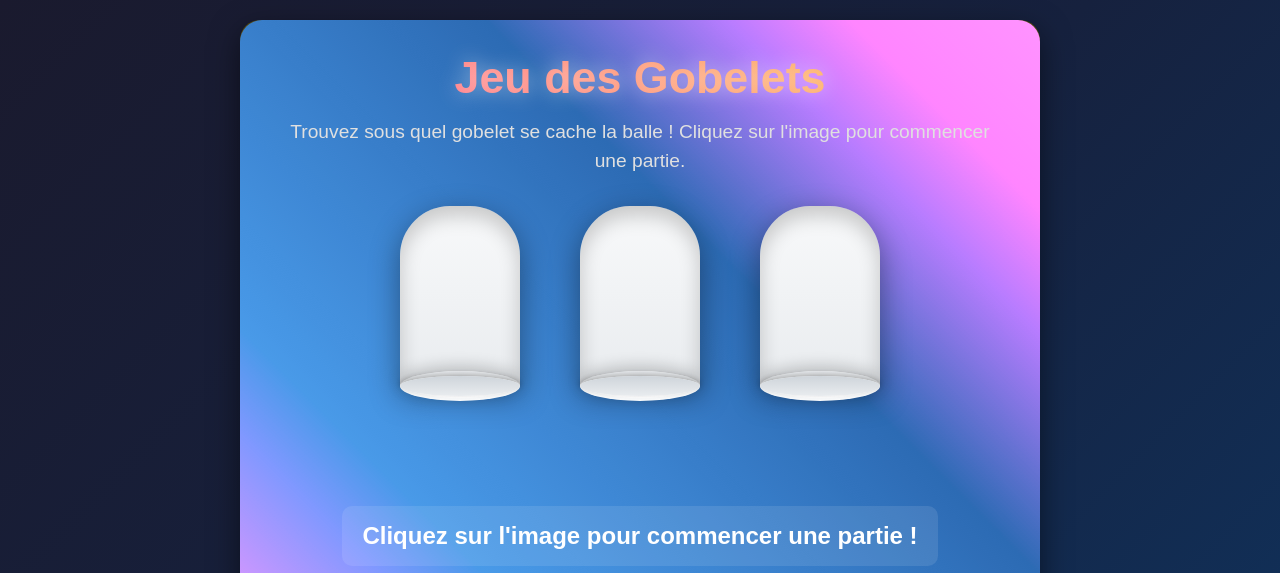
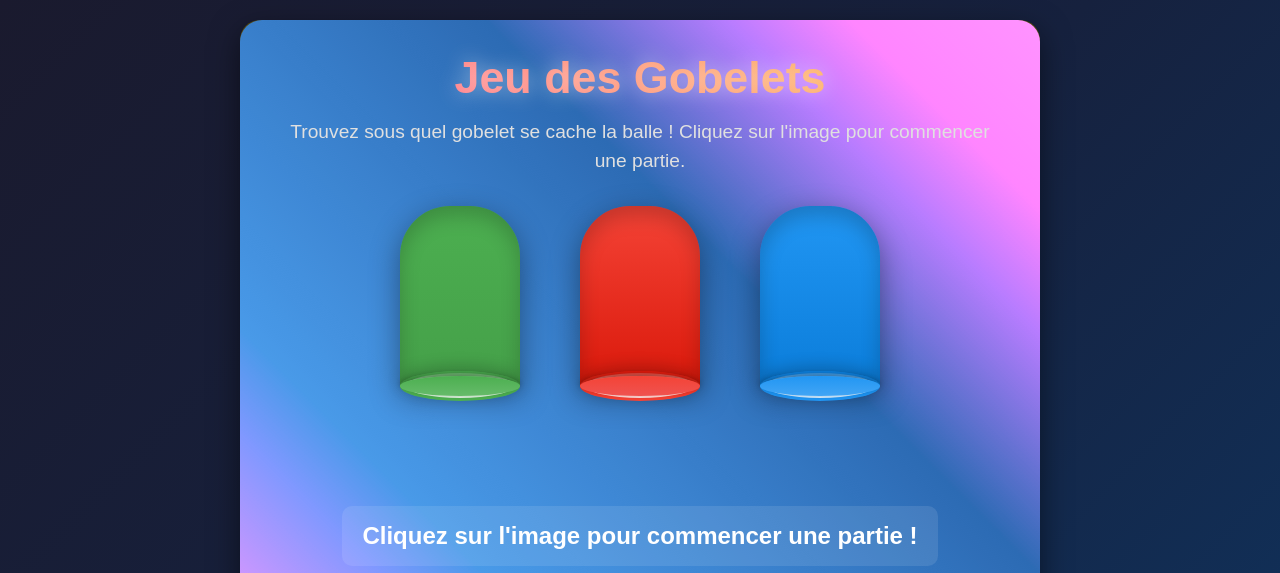
Before and after one commit to djoker99999/versouvert.github.io, a plain HTML site: page index.html in a window 1280 px wide. Shown: the top 573 px of the page. Drawn offline with Linux system fonts and the light colour scheme.

Commit message:
Update index.html

```diff
--- a/index.html
+++ b/index.html
@@ -104,7 +104,6 @@
         .cup-body {
             width: 100%;
             height: 100%;
-            background: linear-gradient(to bottom, #f8f9fa, #e9ecef);
             border-radius: 50px 50px 0 0;
             position: relative;
             box-shadow:
@@ -114,6 +113,21 @@
             z-index: 2;
         }
 
+        /* Gobelet vert */
+        #cup1 .cup-body {
+            background: linear-gradient(to bottom, #4CAF50, #45a049);
+        }
+
+        /* Gobelet rouge */
+        #cup2 .cup-body {
+            background: linear-gradient(to bottom, #f44336, #da190b);
+        }
+
+        /* Gobelet bleu */
+        #cup3 .cup-body {
+            background: linear-gradient(to bottom, #2196F3, #0b7dda);
+        }
+
         .cup-body::before {
             content: '';
             position: absolute;
@@ -121,9 +135,20 @@
             left: 0;
             width: 100%;
             height: 30px;
-            background: linear-gradient(to top, #f8f9fa, #e9ecef);
             border-radius: 50%;
             box-shadow: 0 -5px 15px rgba(0, 0, 0, 0.2);
+        }
+
+        #cup1 .cup-body::before {
+            background: linear-gradient(to top, #4CAF50, #45a049);
+        }
+
+        #cup2 .cup-body::before {
+            background: linear-gradient(to top, #f44336, #da190b);
+        }
+
+        #cup3 .cup-body::before {
+            background: linear-gradient(to top, #2196F3, #0b7dda);
         }
 
         .cup-body::after {
@@ -143,10 +168,21 @@
             left: 0;
             width: 100%;
             height: 20px;
-            background: linear-gradient(to top, #e9ecef, #ced4da);
             border-radius: 50%;
             box-shadow: 0 -2px 5px rgba(0, 0, 0, 0.3);
             z-index: 3;
+        }
+
+        #cup1 .cup-rim {
+            background: linear-gradient(to top, #66BB6A, #4CAF50);
+        }
+
+        #cup2 .cup-rim {
+            background: linear-gradient(to top, #ef5350, #f44336);
+        }
+
+        #cup3 .cup-rim {
+            background: linear-gradient(to top, #42A5F5, #2196F3);
         }
 
         .cup:hover {
@@ -359,7 +395,7 @@
 
             let score = 0;
             let gameActive = false;
-            let winningCup = 0;
+            let winningCup = 0; // Toujours le gobelet vert (index 0)
             let cheatMode = false;
             let cupPositions = [0, 1, 2];
 
@@ -375,8 +411,13 @@
                     ball.classList.remove('hidden-under-cup');
                 });
 
-                // Choisir un gobelet aléatoire pour cacher la balle
-                winningCup = Math.floor(Math.random() * 3);
+                // En mode normal, la balle est TOUJOURS sous le gobelet vert (index 0)
+                // En mode triche, on choisit aléatoirement
+                if (cheatMode) {
+                    winningCup = Math.floor(Math.random() * 3);
+                } else {
+                    winningCup = 0; // Toujours sous le vert en mode normal
+                }
 
                 // Réinitialiser le message
                 message.textContent = '';
@@ -497,11 +538,12 @@
                         let hasWon = false;
 
                         if (cheatMode) {
-                            // Mode triche activé - toujours gagnant
-                            hasWon = true;
+                            // Mode triche activé - vérifier normalement
+                            hasWon = (index === winningCup);
                         } else {
-                            // Mode normal - vérifier si c'est le bon gobelet
-                            hasWon = (index === winningCup);
+                            // Mode normal - IMPOSSIBLE de gagner
+                            // Même si le joueur clique sur le bon gobelet, on dit qu'il a perdu
+                            hasWon = false;
                         }
 
                         if (hasWon) {
@@ -528,9 +570,13 @@
                 if (cheatMode) {
                     cheatButton.classList.add('active');
                     cheatButton.textContent = 'Patate ✓';
+                    message.textContent = 'Mode triche activé - Vous pouvez gagner !';
+                    message.style.color = '#90EE90';
                 } else {
                     cheatButton.classList.remove('active');
                     cheatButton.textContent = 'Patate';
+                    message.textContent = 'Mode triche désactivé';
+                    message.style.color = 'white';
                 }
             });
         });
```
